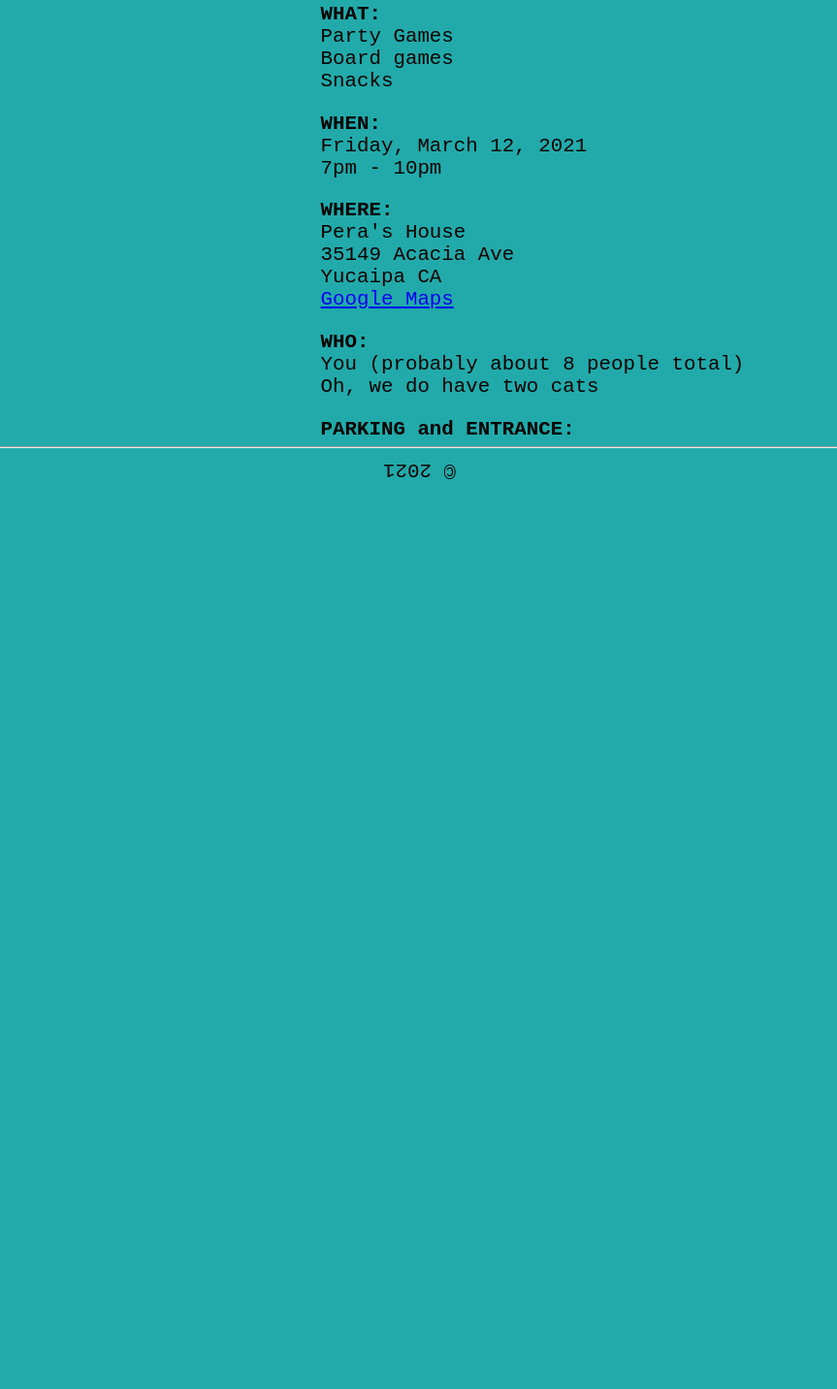
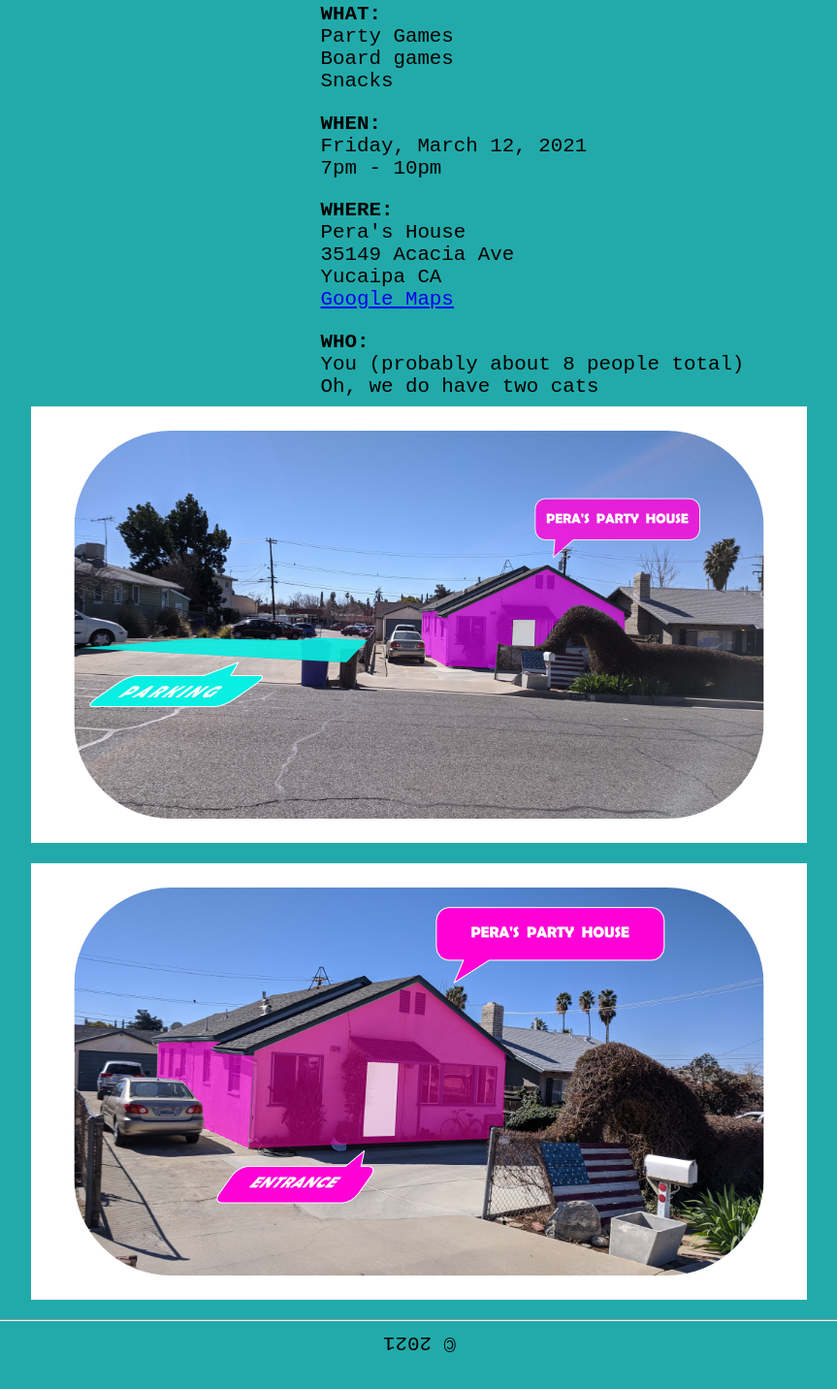
Before and after one commit to sevr/game, a plain HTML site: page index.html in a window 1280 px wide. Shown: the part 338-1770 px from the top of the page at 97% size, without its empty margins (208-1071 px from the left). Before the commit the page ends 967 px from the top, so only its background shows below. Drawn offline with Linux system fonts and the light colour scheme; the site is published under a folder, as on GitHub Pages, so addresses that start at the root find nothing.

Commit message:
Update index.html

```diff
--- a/index.html
+++ b/index.html
@@ -77,12 +77,12 @@ div.info{
           <b>PARKING and ENTRANCE:</b>
   </div>
 
-  <img src="/parking.jpg" alt="">
+  <img src="parking.jpg" alt="">
 
   <p>
 
 
-  <img src="/entrance.jpg" alt="">
+  <img src="entrance.jpg" alt="">
 
     <p>
 
```
